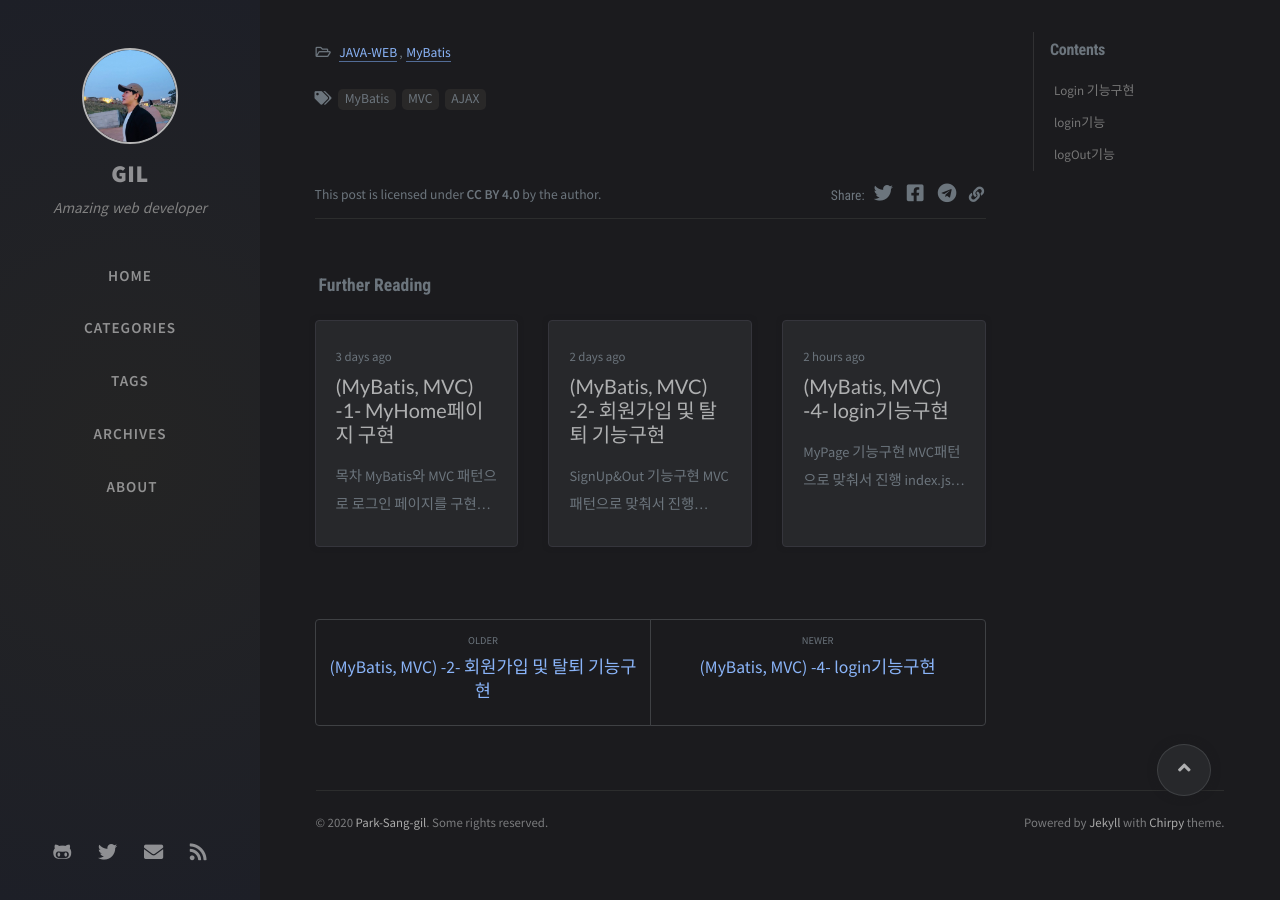
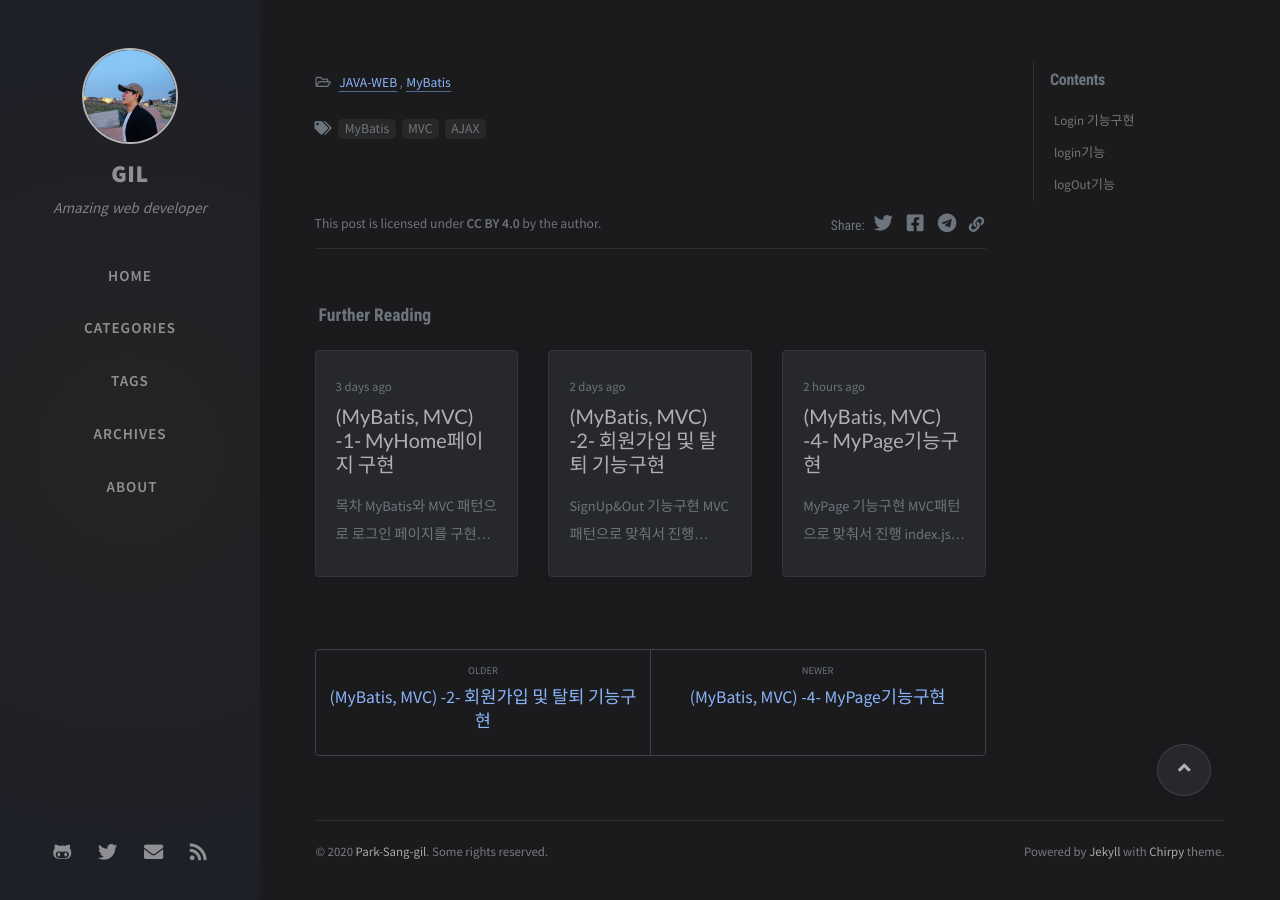
Before and after one commit to fkdl3010/fkdl3010.github.io, a Jekyll site: the page built from _posts/myHome/2020-12-26-MYHOME(3)-login&logout.md, in a window 1280 px wide and 900 px high, scrolled down 5643 px. Built offline with Jekyll 4.4.1, drawn with Linux system fonts in a browser that asks for light colours; nearby versions of some CDN libraries; comment, search, counter and statistics services are not loaded; before the commit the page ends 6513 px from its top, so only the background shows below that; some of the changed text lies outside the part shown.

Commit message:
change post 1,2,3 and new post Find

````diff
--- a/_posts/myHome/2020-12-28-MYHOME(4)-MyPage.md
+++ b/_posts/myHome/2020-12-28-MYHOME(4)-MyPage.md
@@ -1,5 +1,5 @@
 ---
-title: (MyBatis, MVC) -4- login기능구현
+title: (MyBatis, MVC) -4- MyPage기능구현
 date: 2020-12-28 22:00:00 +0900
 categories: [JAVA-WEB, MyBatis]
 tags: [MyBatis, MVC, AJAX]
@@ -30,6 +30,15 @@
 > 기능구현 및 페이지 이동의 경로는 .member의 suffix값을 가집니다.
 > 세션에 로그인 정보를 가진 채 시작합니다.
 
+<br>
+
+_목차_
+
+- [MyPage기능](#mypage기능)
+  - [- index의 마이페이지 이동 버튼](#--index의-마이페이지-이동-버튼)
+  - [- /myPage.member 경로 Controller](#--mypagemember-경로-controller)
+  - [- myPage.jsp로 이동](#--mypagejsp로-이동)
+
 ## MyPage기능
 
 ### - index의 마이페이지 이동 버튼
@@ -55,7 +64,7 @@
 ### - myPage.jsp로 이동
 
 > 로그인 시 세션에 저장해둔 회원의 정보를 사용합니다.
-> document.referrer: 링크를 통해 이동했을때 어떤 페이지의 링크를 통해 왔는지 레퍼러가 기록되는 공간이다. 따라서 직접 특정 페이지로 들어갈 경우 이 referrer가 존재하지 않게 되므로 그게 첫 페이지임을 알 수 있다.
+>> document.referrer: 링크를 통해 이동했을때 어떤 페이지의 링크를 통해 왔는지 레퍼러가 기록되는 공간이다. 따라서 직접 특정 페이지로 들어갈 경우 이 referrer가 존재하지 않게 되므로 그게 첫 페이지임을 알 수 있다.
 
 ```javascript
 <form id="f">
````
Also changed, not shown: _posts/myHome/2020-12-29-MYHOME(5)-FindID&PW.md (added, +6 -0 lines), _posts/myHome/2020-12-26-MYHOME(2)-SignUp&Out.md (line endings or trailing spaces), _posts/myHome/2020-12-26-MYHOME(3)-login&logout.md (line endings or trailing spaces).
